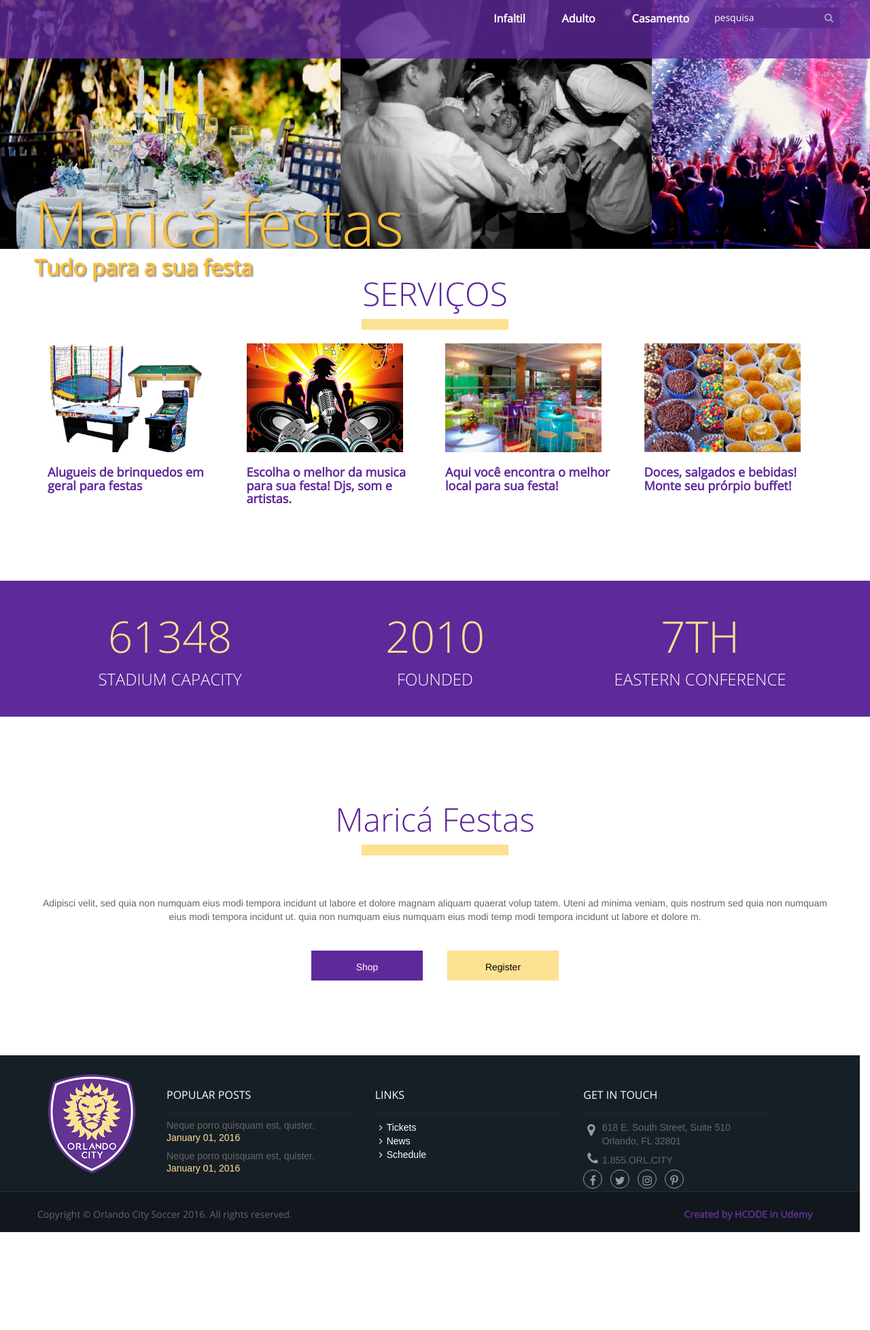
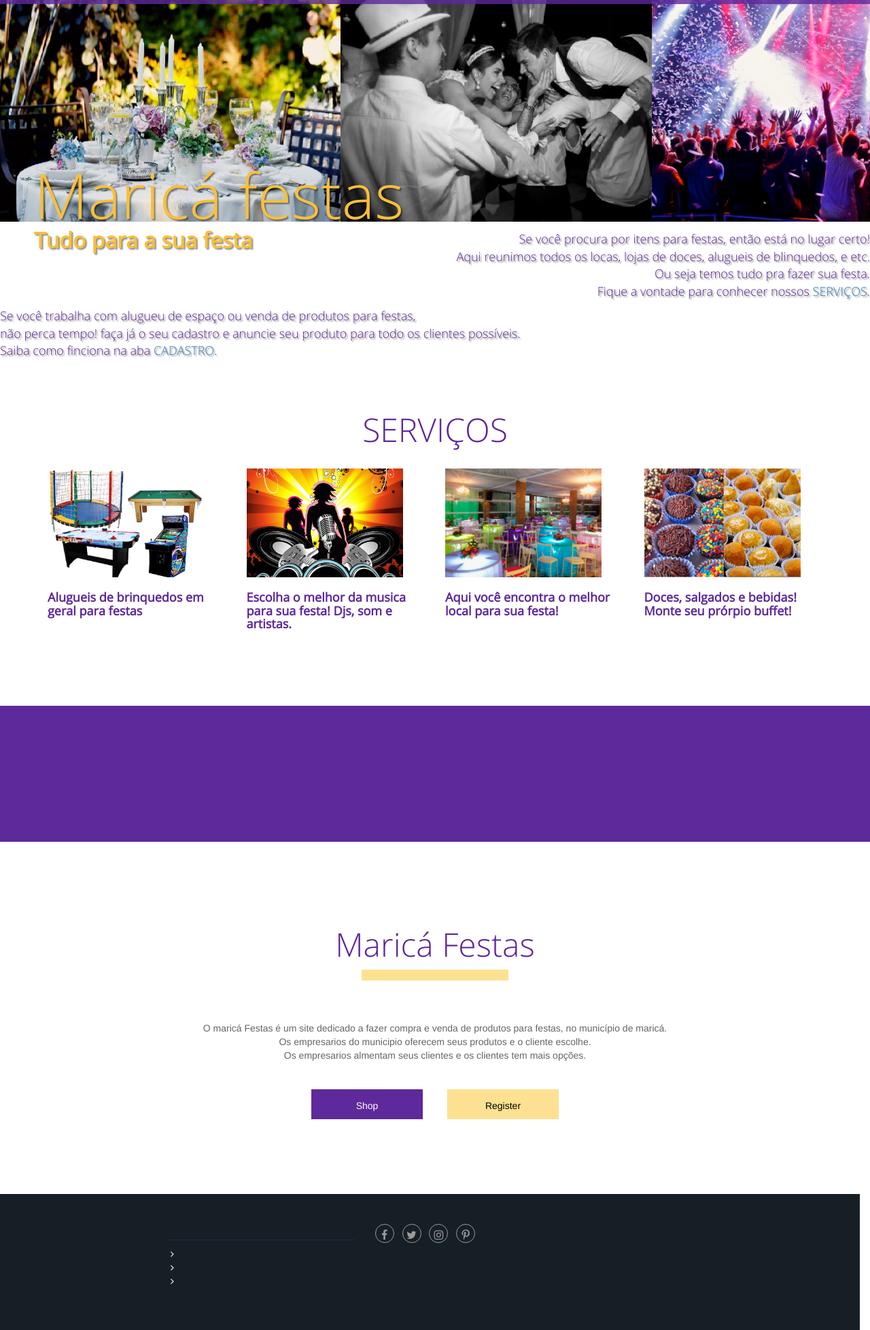
Before and after one commit to leoinho/Maric-Festas, a plain HTML site: page index.html in a window 1280 px wide. Shown: the part 64-2020 px from the top of the page at 68% size. Before the commit the page ends 1877 px from the top, so only its background shows below. Drawn offline with Linux system fonts and the light colour scheme.

Commit message:
modificação

```diff
--- a/css/orlando.css
+++ b/css/orlando.css
@@ -14,12 +14,13 @@ header {
 	background-color: rgba(94, 41, 154, .8);
 	z-index: 2;
     position: relative;
+    top: -80px;
 }
 header .container {
 	position: relative;
 }
-header .header-black {
-	background-color: #000;
+header .hea der -black {
+	background-color: #F89406;
 	height: 41px;
 }
 header .header-black li {
@@ -105,6 +106,7 @@ header #logotipo {
 }
 #menu {
 	margin: 12px 0;
+
 }
 #menu li {
 	display: inline-block;
@@ -150,7 +152,7 @@ header #logotipo {
 	position: relative;
 	background: url("../img/baner.png") no-repeat;
 	background-position: -1px 0px;
-	top: -130px;
+	top: -170px;
 }
 #banner h1 {
 	color: #F9BF3B;
@@ -182,6 +184,27 @@ header #logotipo {
 	font-size: 48px;
 	text-transform: uppercase;
 	text-align: center;
+}
+#msmcli {
+	text-shadow:2px 2px 2px rgba(0, 0, 0, .45);
+    position: relative;
+    top: -157px;
+    color:#5E2799;
+	font-family: 'OpenSans-Light';
+	text-align: right;
+	font-size: 18px;
+
+
+}
+#msmcli2 {
+	text-shadow:2px 2px 2px rgba(0, 0, 0, .45);
+    position: relative;
+    top: -157px;
+    color:#5E2799;
+	font-family: 'OpenSans-Light';
+	font-size: 18px;
+
+
 }
 #news hr {
 	border:#FDE192 solid 8px;
--- a/index.html
+++ b/index.html
@@ -55,7 +55,7 @@
 
 					<nav id="menu" class="pull-right">
 						<ul>
-							<li><a href="#">Infaltil</a></li>
+							<li><a href="#">Infantil</a></li>
 							<li><a href="#">Adulto</a></li>
 							<li><a href="#">Casamento</a></li>
 							<li class="search">
@@ -82,12 +82,21 @@
 				<h1>Maricá festas<small>Tudo para a sua festa</small></h1>
 
 			</div>
+            	<div>
 
+					<p id="msmcli">Se você procura por itens para festas, então está no lugar certo!<br>
+					Aqui reunimos todos os locas, lojas de doces, alugueis de blinquedos, e etc. <br>
+					Ou seja temos tudo pra fazer sua festa.<br>
+					Fique a vontade para conhecer nossos <a href="">SERVIÇOS</a>.</p>
+					<p id="msmcli2">Se você trabalha com alugueu de espaço ou venda de produtos para festas,<br>
+					não perca tempo! faça já o seu cadastro e anuncie seu produto para todo os clientes possíveis.<br>
+					Saiba como finciona na aba <a href="">CADASTRO</a>. </p>
+            	</div>
 			<div id="news" class="container">
 
 				<div class="row text-center">
 					<h2>Serviços</h2>
-					<hr>
+
 				</div>
 
 				<div class="row thumbnails">
@@ -125,17 +134,7 @@
 
 			<div id="estatisticas">
 
-				<div class="container">
-					<div class="row">
-						<div class="col-md-4">
-							<p>61348<small>Stadium Capacity</small></p>
-						</div>
-						<div class="col-md-4">
-							<p>2010<small>Founded</small></p>
-						</div>
-						<div class="col-md-4">
-							<p>7th<small>Eastern Conference</small></p>
-						</div>
+
 					</div>
 				</div>
 
@@ -152,7 +151,8 @@
 
 					<div class="row">
 
-						<p>Adipisci velit, sed quia non numquam eius modi tempora incidunt ut labore et dolore magnam aliquam quaerat volup tatem. Uteni ad minima veniam, quis nostrum sed quia non numquam eius modi tempora incidunt ut. quia non numquam eius numquam eius modi temp modi tempora incidunt ut labore et dolore m.</p>
+						<p>O maricá Festas é um site dedicado a fazer compra e venda de produtos para festas, no município de maricá.<br> Os empresarios do municipio oferecem seus produtos e o cliente  escolhe. <br>
+						Os empresarios almentam seus clientes e os clientes tem mais opções.  </p>
 
 					</div>
 
@@ -185,49 +185,26 @@
 
 						<div class="col-md-2 text-center">
 
-							<img class="logotipo" src="img/orlando-logo.png" alt="Logotipo">
+							<i  mg class="logotipo" src="img/orlando-logo.png" alt="Logotipo">
 
 						</div>
 						<div class="col-md-10">
 
 							<div class="row row-cols">
-								<div class="col-md-4 col-popular-post">
 
-									<h4>POPULAR POSTS</h4>
+								<div class="col-md-4 col-links">
+
+									<h4></h4>
 
 									<ul class="list-unstyled">
-										<li>
-											<h5>Neque porro quisquam est, quister.</h5>
-											<time>January 01, 2016</time>
-										</li>
-										<li>
-											<h5>Neque porro quisquam est, quister.</h5>
-											<time>January 01, 2016</time>
-										</li>
-
-									</ul>
-
-								</div>
-								<div class="col-md-4 col-links">
-
-									<h4>LINKS</h4>
-
-									<ul class="list-unstyled">
-										<li><a href="#"><i class="fa fa-angle-right"></i>Tickets</a></li>
-										<li><a href="#"><i class="fa fa-angle-right"></i>News</a></li>
-										<li><a href="#"><i class="fa fa-angle-right"></i>Schedule</a></li>
+										<li><a href="#"><i class="fa fa-angle-right"></i></a></li>
+										<li><a href="#"><i class="fa fa-angle-right"></i></a></li>
+										<li><a href="#"><i class="fa fa-angle-right"></i></a></li>
 									</ul>
 
 								</div>
 								<div class="col-md-4 col-get-in-touch">
 
-									<h4>GET IN TOUCH</h4>
-
-									<address>
-										<i class="fa fa-map-marker"></i> <span>618 E. South Street, Suite 510<br/>Orlando, FL 32801</span>
-									</address>
-
-									<p><a href="tel:1855ORLCITY"><i class="fa fa-phone"></i>1.855.ORL.CITY</a></p>
 
 									<ul class="list-unstyled list-socials">
 										<li>
@@ -255,16 +232,7 @@
 
 			</div>
 
-			<div class="row row-cinza-escuro">
 
-				<div class="container">
-
-					<p class="pull-left">Copyright © Orlando City Soccer 2016. All rights reserved.</p>
-					<p class="pull-right text-roxo">Created by HCODE in Udemy</p>
-
-				</div>
-
-			</div>
 
 		</footer>
 
```
